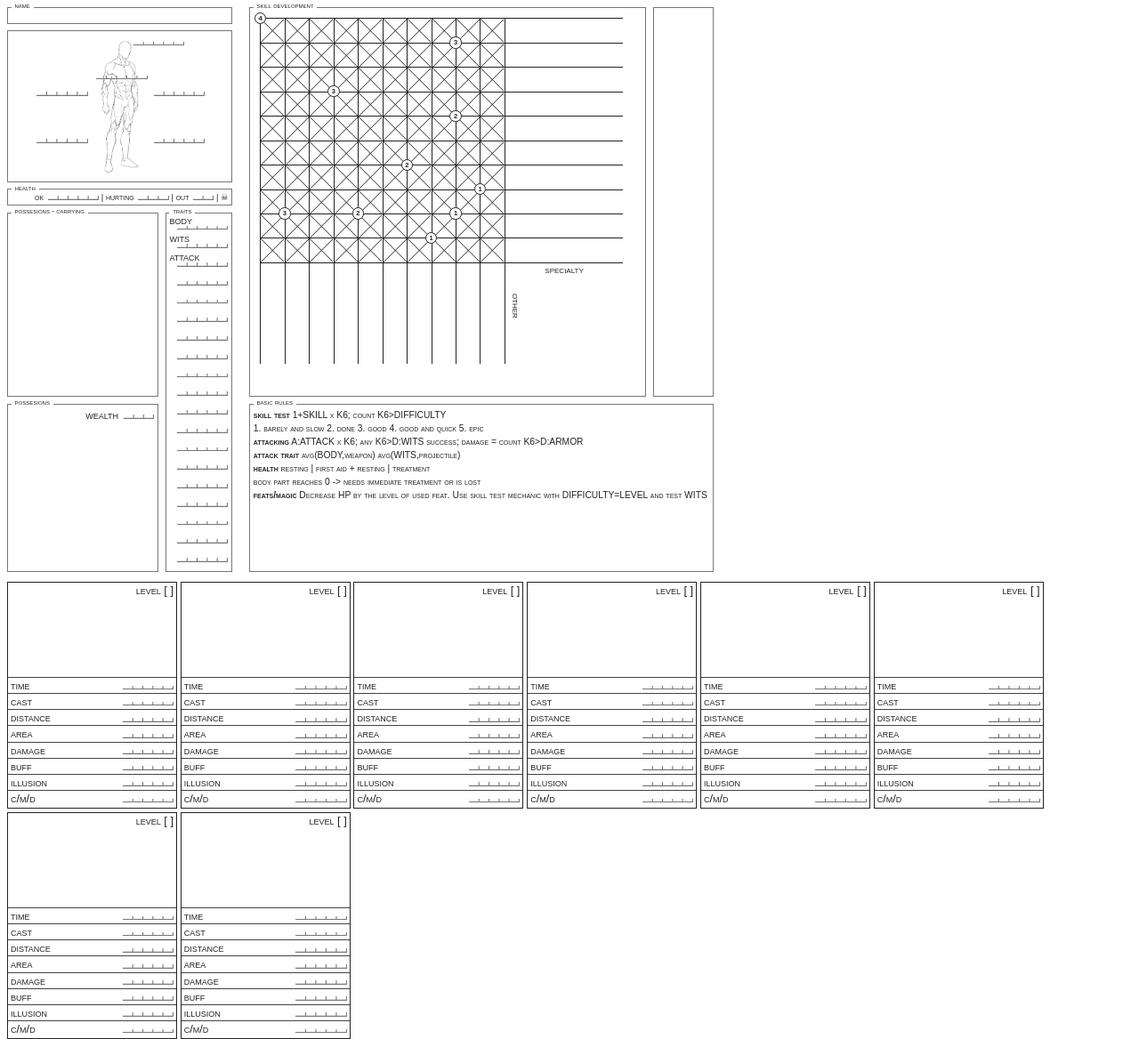
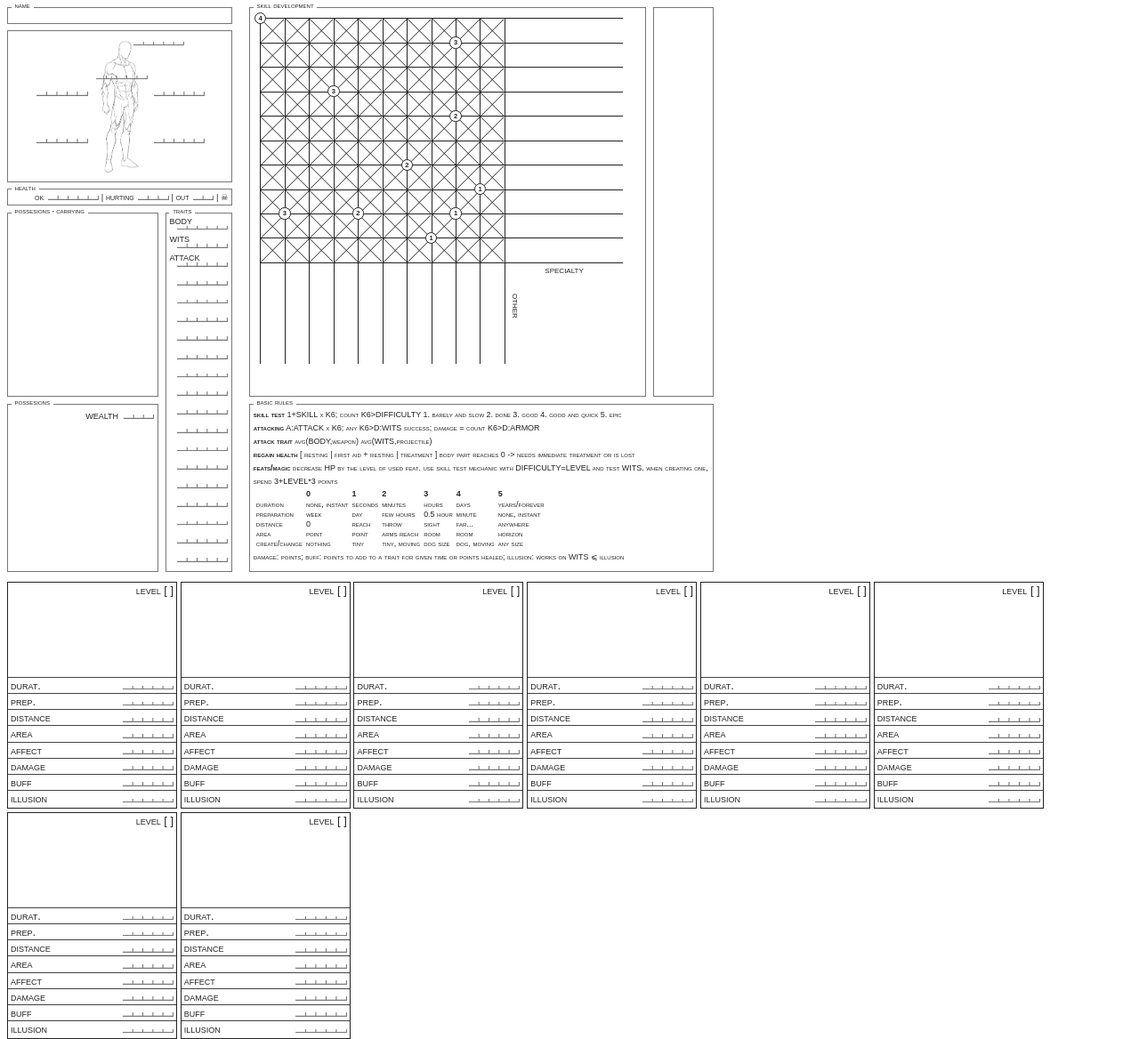
Before and after one commit to naugtur/rpg1, a plain HTML site: page index.html in a window 1280 px wide. Shown: the whole page at 89% size. Drawn offline with Linux system fonts and the light colour scheme; a web font is replaced by a local one.

Commit message:
tweaks, finish mini rules box

```diff
--- a/index.html
+++ b/index.html
@@ -25,8 +25,7 @@
             ok
             <img src="5.svg"> | hurting
             <img src="3.svg"> | out
-            <img src="2.svg"> |
-            ☠
+            <img src="2.svg"> | ☠
         </div>
         <div class="skills">
             <ul>
@@ -56,7 +55,8 @@
 
         </div>
         <div class="luggage">
-            wealth <img src="3.svg">
+            wealth
+            <img src="3.svg">
 
         </div>
         <div class="devel">
@@ -211,20 +211,85 @@
         <div class="c"></div>
         <div class="addons">
             <ul>
-                <li><b>skill test</b> 1+SKILL x K6; count K6>DIFFICULTY </li>
-                <li>1. barely and slow 2. done 3. good 4. good and quick 5. epic</li>
-                <li><b>attacking</b> A:ATTACK x K6; any K6>D:WITS success; damage = count K6>D:ARMOR</li>
-                <li><b>attack trait</b> avg(BODY,weapon) avg(WITS,projectile)</li>
                 <li>
-                    <b>health</b> resting | first aid + resting | treatment
-                </li>
+                    <b>skill test</b> 1+SKILL x K6; count K6>DIFFICULTY 1. barely and slow 2. done 3. good 4. good and quick
+                    5. epic</li>
                 <li>
+                    <b>attacking</b> A:ATTACK x K6; any K6>D:WITS success; damage = count K6>D:ARMOR</li>
+                <li>
+                    <b>attack trait</b> avg(BODY,weapon) avg(WITS,projectile)</li>
+                <li>
+                    <b>regain health</b> [ resting | first aid + resting | treatment ]
                     body part reaches 0 -> needs immediate treatment or is lost
                 </li>
                 <li>
-                    <b>feats/magic</b> Decrease HP by the level of used feat.
-                    Use skill test mechanic with DIFFICULTY=LEVEL and test WITS
+                    <b>feats/magic</b> decrease HP by the level of used feat. use skill test mechanic with DIFFICULTY=LEVEL
+                    and test WITS. when creating one, spend 3+LEVEL*3 points
                 </li>
+                <li>
+                    <table>
+                        <thead>
+                            <tr>
+                                <th></th>
+                                <th>0</th>
+                                <th>1</th>
+                                <th>2</th>
+                                <th>3</th>
+                                <th>4</th>
+                                <th>5</th>
+                            </tr>
+                        </thead>
+                        <tbody>
+                            <tr>
+                                <td>duration</td>
+                                <td>none, instant</td>
+                                <td>seconds</td>
+                                <td>minutes</td>
+                                <td>hours</td>
+                                <td>days</td>
+                                <td>years/forever</td>
+                            </tr>
+                            <tr>
+                                <td>preparation</td>
+                                <td>week</td>
+                                <td>day</td>
+                                <td>few hours</td>
+                                <td>0.5 hour</td>
+                                <td>minute</td>
+                                <td>none, instant</td>
+                            </tr>
+                            <tr>
+                                <td>distance</td>
+                                <td>0</td>
+                                <td>reach</td>
+                                <td>throw</td>
+                                <td>sight</td>
+                                <td>far...</td>
+                                <td>anywhere</td>
+                            </tr>
+                            <tr>
+                                <td>area</td>
+                                <td>point</td>
+                                <td>point</td>
+                                <td>arms reach</td>
+                                <td>room</td>
+                                <td>room</td>
+                                <td>horizon</td>
+                            </tr>
+                            <tr>
+                                <td>create/change</td>
+                                <td>nothing</td>
+                                <td>tiny</td>
+                                <td>tiny, moving</td>
+                                <td>dog size</td>
+                                <td>dog, moving</td>
+                                <td>any size</td>
+                            </tr>
+                        </tbody>
+                    </table>
+                </li>
+                <li>damage: points; buff: points to add to a trait for given time or points healed; illusion: works on WITS &LessSlantEqual;
+                    illusion</li>
             </ul>
         </div>
     </div>
@@ -234,16 +299,19 @@
         <div class="card">
             <ul>
                 <li>level [ ]</li>
-                <li>time
+                <li>durat.
                     <img src="5.svg">
                 </li>
-                <li>cast
+                <li>prep.
                     <img src="5.svg">
                 </li>
                 <li>distance
                     <img src="5.svg">
                 </li>
                 <li>area
+                    <img src="5.svg">
+                </li>
+                <li>affect
                     <img src="5.svg">
                 </li>
                 <li>damage
@@ -255,24 +323,24 @@
                 <li>illusion
                     <img src="5.svg">
                 </li>
-                <li>c/m/d
-                    <img src="5.svg">
-                </li>
             </ul>
         </div>
         <div class="card">
             <ul>
                 <li>level [ ]</li>
-                <li>time
+                <li>durat.
                     <img src="5.svg">
                 </li>
-                <li>cast
+                <li>prep.
                     <img src="5.svg">
                 </li>
                 <li>distance
                     <img src="5.svg">
                 </li>
                 <li>area
+                    <img src="5.svg">
+                </li>
+                <li>affect
                     <img src="5.svg">
                 </li>
                 <li>damage
@@ -284,24 +352,24 @@
                 <li>illusion
                     <img src="5.svg">
                 </li>
-                <li>c/m/d
-                    <img src="5.svg">
-                </li>
             </ul>
         </div>
         <div class="card">
             <ul>
                 <li>level [ ]</li>
-                <li>time
+                <li>durat.
                     <img src="5.svg">
                 </li>
-                <li>cast
+                <li>prep.
                     <img src="5.svg">
                 </li>
                 <li>distance
                     <img src="5.svg">
                 </li>
                 <li>area
+                    <img src="5.svg">
+                </li>
+                <li>affect
                     <img src="5.svg">
                 </li>
                 <li>damage
@@ -313,24 +381,24 @@
                 <li>illusion
                     <img src="5.svg">
                 </li>
-                <li>c/m/d
-                    <img src="5.svg">
-                </li>
             </ul>
         </div>
         <div class="card">
             <ul>
                 <li>level [ ]</li>
-                <li>time
+                <li>durat.
                     <img src="5.svg">
                 </li>
-                <li>cast
+                <li>prep.
                     <img src="5.svg">
                 </li>
                 <li>distance
                     <img src="5.svg">
                 </li>
                 <li>area
+                    <img src="5.svg">
+                </li>
+                <li>affect
                     <img src="5.svg">
                 </li>
                 <li>damage
@@ -342,24 +410,24 @@
                 <li>illusion
                     <img src="5.svg">
                 </li>
-                <li>c/m/d
-                    <img src="5.svg">
-                </li>
             </ul>
         </div>
         <div class="card">
             <ul>
                 <li>level [ ]</li>
-                <li>time
+                <li>durat.
                     <img src="5.svg">
                 </li>
-                <li>cast
+                <li>prep.
                     <img src="5.svg">
                 </li>
                 <li>distance
                     <img src="5.svg">
                 </li>
                 <li>area
+                    <img src="5.svg">
+                </li>
+                <li>affect
                     <img src="5.svg">
                 </li>
                 <li>damage
@@ -371,24 +439,24 @@
                 <li>illusion
                     <img src="5.svg">
                 </li>
-                <li>c/m/d
-                    <img src="5.svg">
-                </li>
             </ul>
         </div>
         <div class="card">
             <ul>
                 <li>level [ ]</li>
-                <li>time
+                <li>durat.
                     <img src="5.svg">
                 </li>
-                <li>cast
+                <li>prep.
                     <img src="5.svg">
                 </li>
                 <li>distance
                     <img src="5.svg">
                 </li>
                 <li>area
+                    <img src="5.svg">
+                </li>
+                <li>affect
                     <img src="5.svg">
                 </li>
                 <li>damage
@@ -400,24 +468,24 @@
                 <li>illusion
                     <img src="5.svg">
                 </li>
-                <li>c/m/d
-                    <img src="5.svg">
-                </li>
             </ul>
         </div>
         <div class="card">
             <ul>
                 <li>level [ ]</li>
-                <li>time
+                <li>durat.
                     <img src="5.svg">
                 </li>
-                <li>cast
+                <li>prep.
                     <img src="5.svg">
                 </li>
                 <li>distance
                     <img src="5.svg">
                 </li>
                 <li>area
+                    <img src="5.svg">
+                </li>
+                <li>affect
                     <img src="5.svg">
                 </li>
                 <li>damage
@@ -429,24 +497,24 @@
                 <li>illusion
                     <img src="5.svg">
                 </li>
-                <li>c/m/d
-                    <img src="5.svg">
-                </li>
             </ul>
         </div>
         <div class="card">
             <ul>
                 <li>level [ ]</li>
-                <li>time
+                <li>durat.
                     <img src="5.svg">
                 </li>
-                <li>cast
+                <li>prep.
                     <img src="5.svg">
                 </li>
                 <li>distance
                     <img src="5.svg">
                 </li>
                 <li>area
+                    <img src="5.svg">
+                </li>
+                <li>affect
                     <img src="5.svg">
                 </li>
                 <li>damage
@@ -458,9 +526,6 @@
                 <li>illusion
                     <img src="5.svg">
                 </li>
-                <li>c/m/d
-                    <img src="5.svg">
-                </li>
             </ul>
         </div>
     </div>
--- a/style.css
+++ b/style.css
@@ -185,7 +185,10 @@ li img {
 .addons {
   /*! columns: 3; */
   padding: 1mm;
-  font-size: 0.8em;
+  font-size: 0.7em;
+}
+.addons table{
+  line-height: 0.8em
 }
 
 
```
Also changed, not shown: 3 other files.
